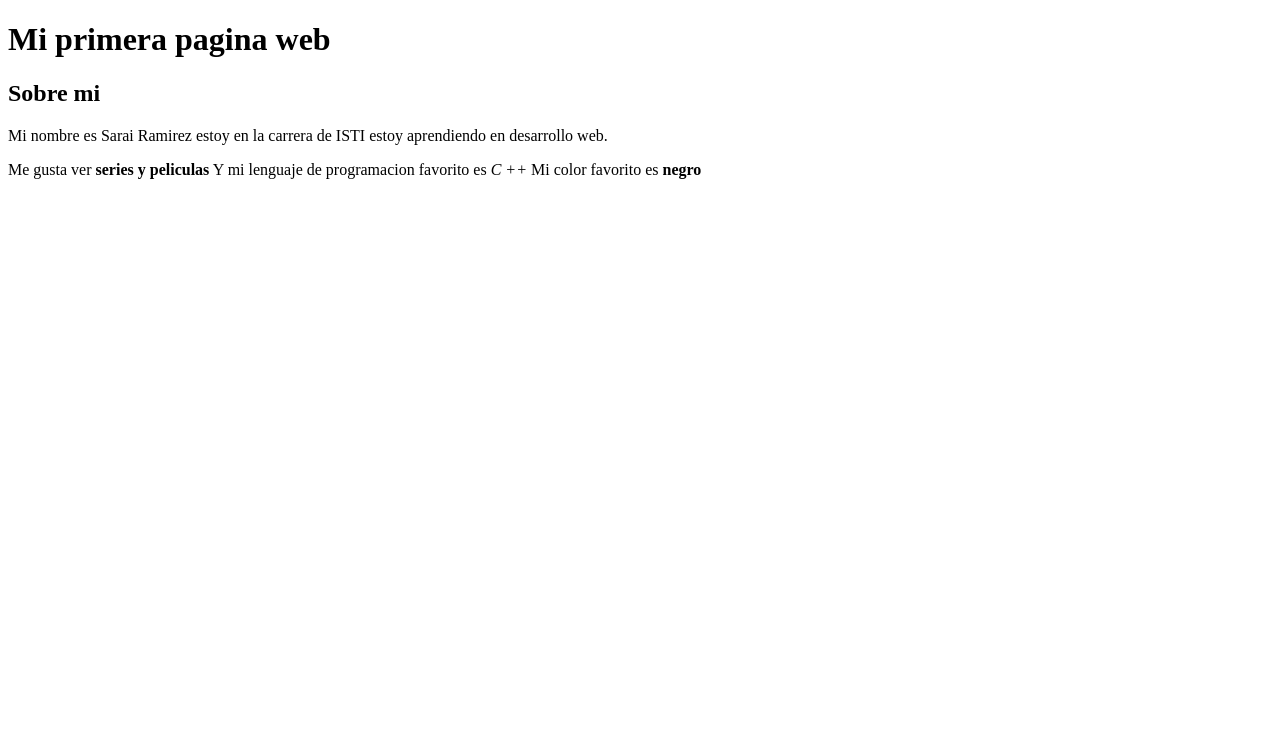
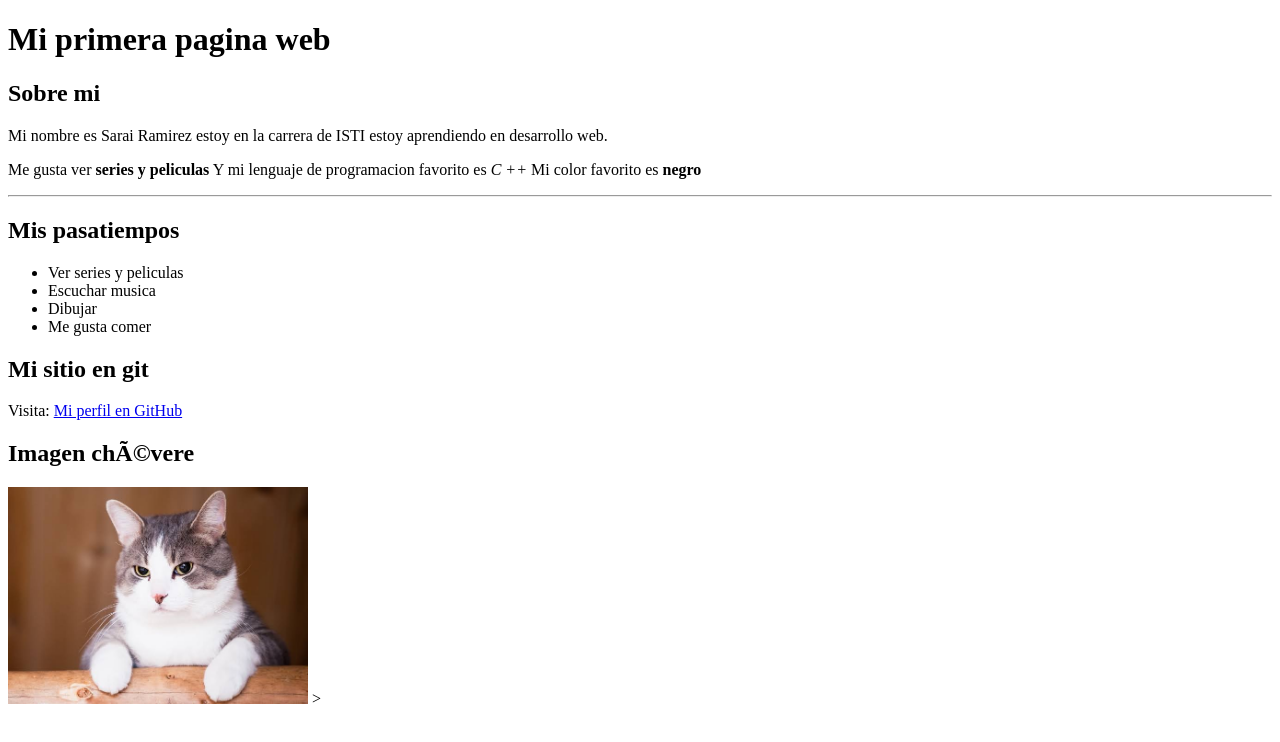
Before and after one commit to fresita19/cursitoweb2026_SaraRamirez, a plain HTML site: page practica1/index.html in a window 1280 px wide. Drawn offline with Linux system fonts and the light colour scheme.

Commit message:
cambios de hoy

```diff
--- a/practica1/index.html
+++ b/practica1/index.html
@@ -16,5 +16,23 @@
             Y mi lenguaje de programacion favorito es <em>C ++</em>
             Mi color favorito es <strong>negro</strong>
         </p>
+     <hr>
+        <h2>Mis pasatiempos</h2>
+        <ul>
+            <li>Ver series y peliculas</li>
+            <li>Escuchar musica</li>
+            <li>Dibujar</li>
+            <li>Me gusta comer</li>
+        </ul>
+        <h2>Mi sitio en git</h2>
+        <p>
+            Visita:
+            <a href="https://github.com/SaraiRamirez" target="_blank">Mi perfil en GitHub</a>
+        </p>
+        <h2>Imagen chévere</h2>
+        <img src="images.jpg"
+             alt="https://nupec.com/wp-content/uploads/2022/02/cat-watching-2021-08-26-15-42-24-utc.jpg"
+             width="300">
+             ></img>
     </body>
 </html>
```
Also changed, not shown: practica1/images.jpg (added).
